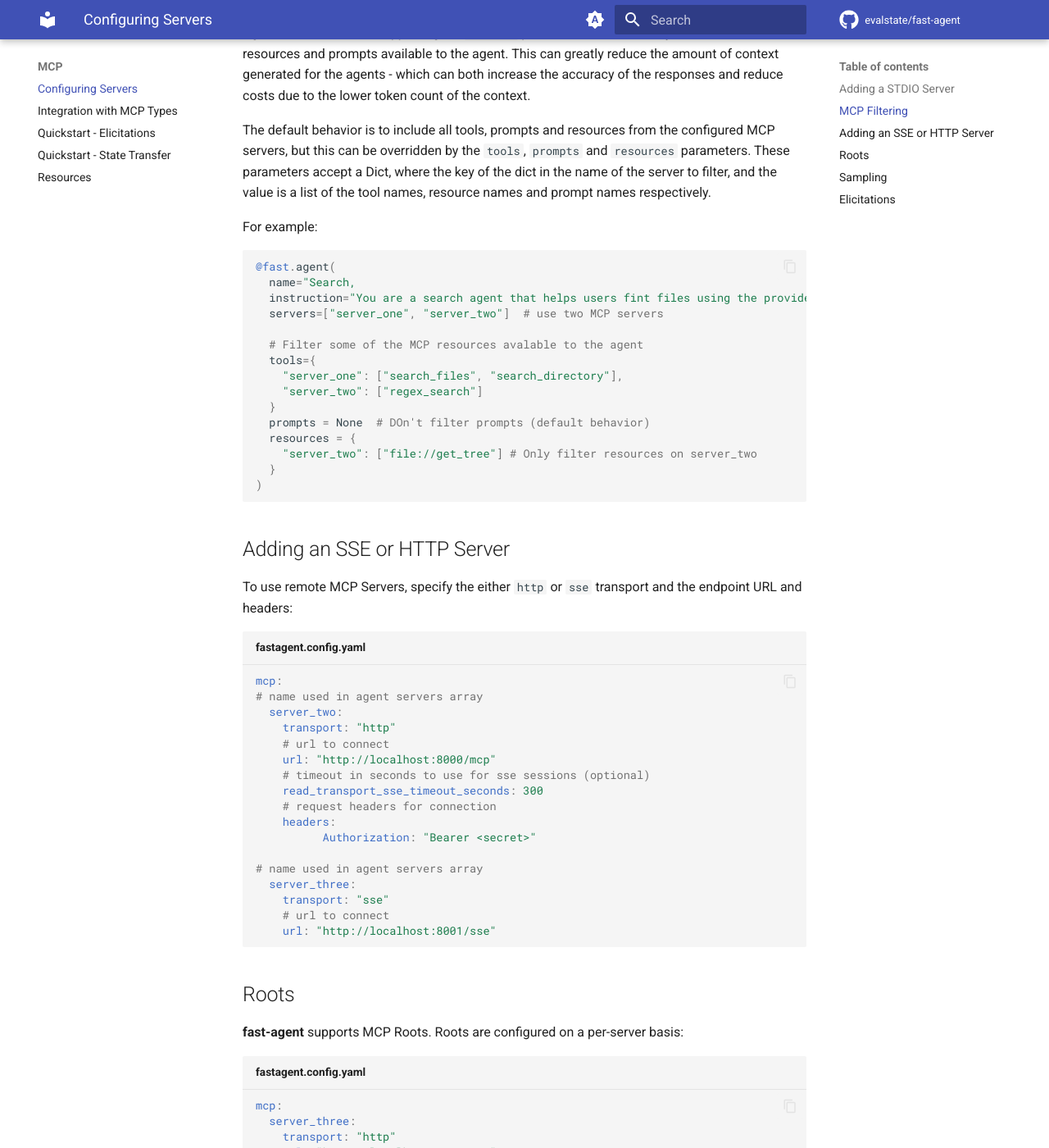
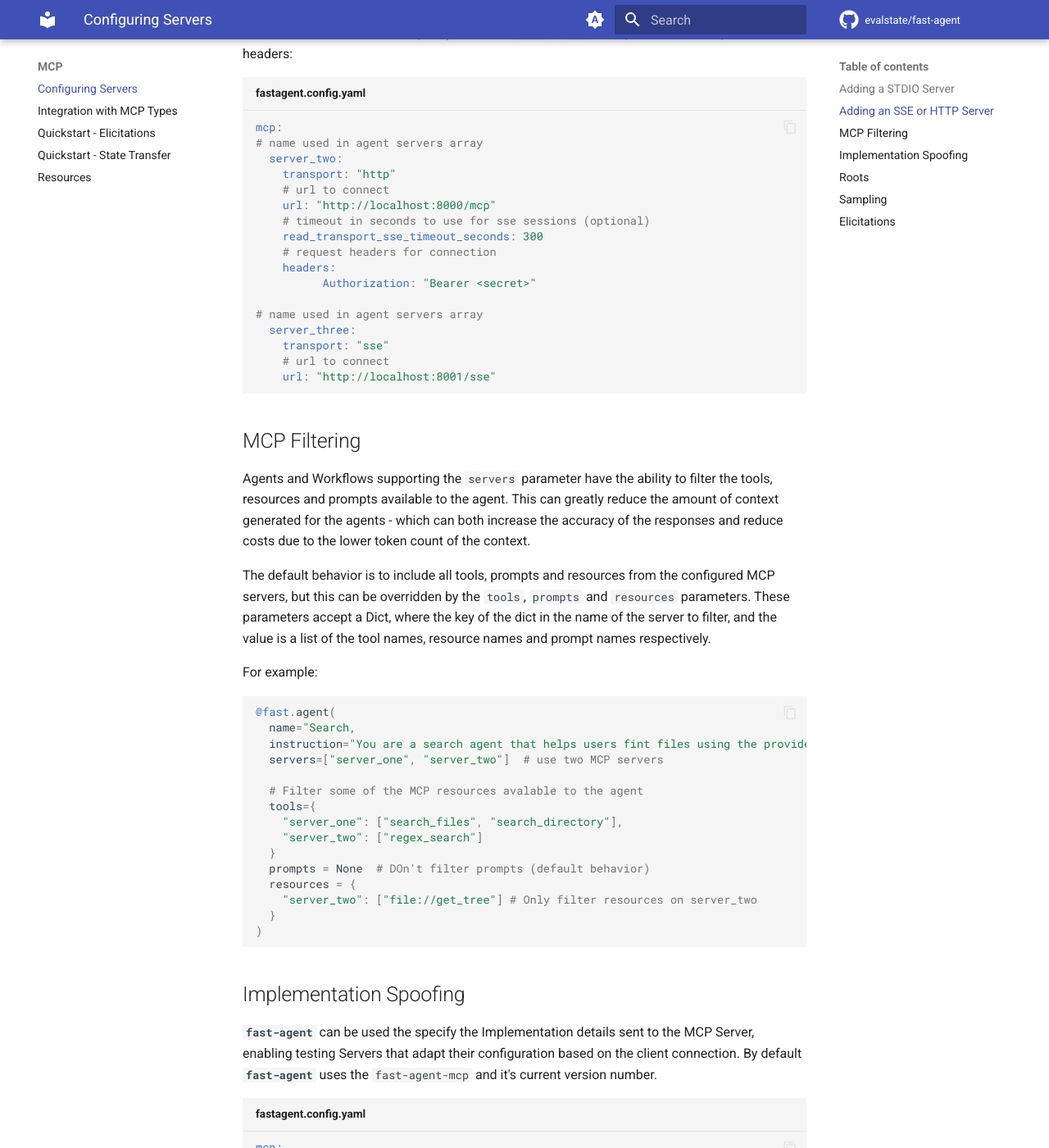
Before and after one commit to evalstate/fast-agent-docs, an MkDocs documentation site: the page built from docs/mcp/index.md, in a window 1280 px wide and 1400 px high, scrolled down 994 px. Shown: the whole window at 82% size. Built offline with MkDocs 1.6.1 and Material for MkDocs 9.7.7, drawn with Linux system fonts in a browser that asks for light colours; comment, search, counter and statistics services are not loaded; some of the changed lines change nothing that is shown; some of the changed text lies outside the part shown.

Commit message:
Add spoofing

````diff
--- a/docs/mcp/index.md
+++ b/docs/mcp/index.md
@@ -30,30 +30,6 @@ This MCP Server can then be used with an agent as follows:
 @fast.agent(name="Search", servers=["server_one"])
 ```
 
-## MCP Filtering
-Agents and Workflows supporting the `servers` parameter have the ability to filter the tools, resources and prompts available to the agent.  This can greatly reduce the amount of context generated for the agents - which can both increase the accuracy of the responses and reduce costs due to the lower token count of the context.
-
-The default behavior is to include all tools, prompts and resources from the configured MCP servers, but this can be overridden by the `tools`, `prompts` and `resources` parameters.  These parameters accept a Dict, where the key of the dict in the name of the server to filter, and the value is a list of the tool names, resource names and prompt names respectively.
-
-For example:
-```python
-@fast.agent(
-  name="Search,
-  instruction="You are a search agent that helps users fint files using the provided tools.",
-  servers=["server_one", "server_two"]  # use two MCP servers
-
-  # Filter some of the MCP resources avalable to the agent
-  tools={
-    "server_one": ["search_files", "search_directory"],
-    "server_two": ["regex_search"]
-  }
-  prompts = None  # DOn't filter prompts (default behavior)
-  resources = {
-    "server_two": ["file://get_tree"] # Only filter resources on server_two
-  }
-)
-
-```
 
 ## Adding an SSE or HTTP Server
 
@@ -79,6 +55,47 @@ mcp:
     url: "http://localhost:8001/sse"
 
 ```
+
+## MCP Filtering
+
+Agents and Workflows supporting the `servers` parameter have the ability to filter the tools, resources and prompts available to the agent.  This can greatly reduce the amount of context generated for the agents - which can both increase the accuracy of the responses and reduce costs due to the lower token count of the context.
+
+The default behavior is to include all tools, prompts and resources from the configured MCP servers, but this can be overridden by the `tools`, `prompts` and `resources` parameters.  These parameters accept a Dict, where the key of the dict in the name of the server to filter, and the value is a list of the tool names, resource names and prompt names respectively.
+
+For example:
+```python
+@fast.agent(
+  name="Search,
+  instruction="You are a search agent that helps users fint files using the provided tools.",
+  servers=["server_one", "server_two"]  # use two MCP servers
+
+  # Filter some of the MCP resources avalable to the agent
+  tools={
+    "server_one": ["search_files", "search_directory"],
+    "server_two": ["regex_search"]
+  }
+  prompts = None  # DOn't filter prompts (default behavior)
+  resources = {
+    "server_two": ["file://get_tree"] # Only filter resources on server_two
+  }
+)
+
+```
+
+## Implementation Spoofing
+
+**`fast-agent`** can be used the specify the Implementation details sent to the MCP Server, enabling testing Servers that adapt their configuration based on the client connection. By default **`fast-agent`** uses the `fast-agent-mcp` and it's current version number.
+
+```yaml title="fastagent.config.yaml"
+mcp:
+  server_one:
+    transport: "http"
+    url: "http://localhost:8000/mcp"
+    implementation:
+      name: "spoof-server"
+      version: "9.9.9"
+```
+
 
 ## Roots
 
````
